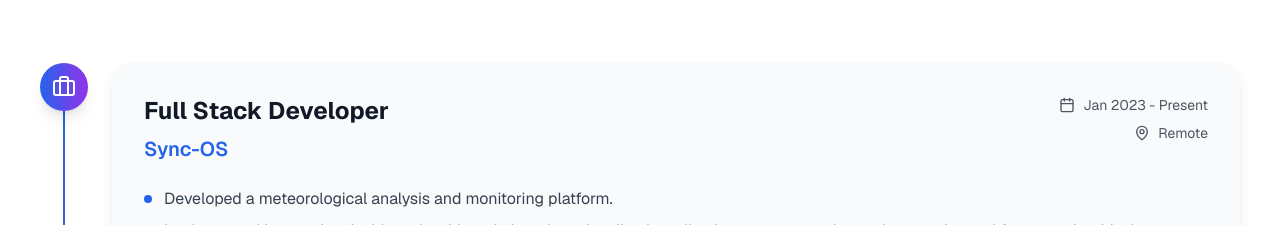
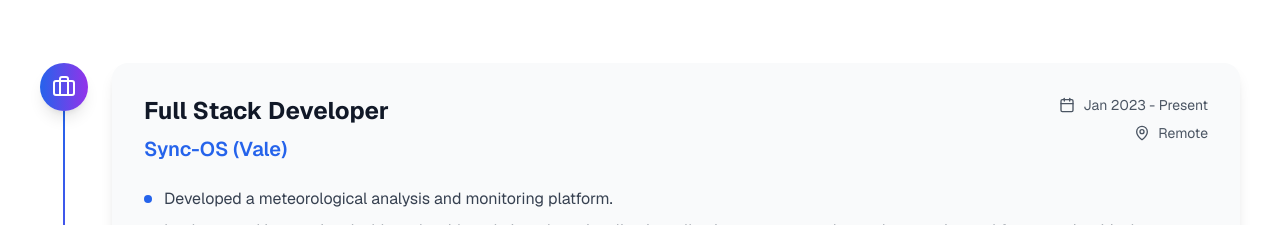
Before and after one commit to rafamenegheti/portfolio, a Next.js app: page / in a window 1280 px wide. Shown: the part 2160-2385 px from the top of the page. Built offline with nearby package versions, Linux system fonts and the light colour scheme.

Commit message:
feat: updating experience

```diff
--- a/src/components/ExperienceSection.tsx
+++ b/src/components/ExperienceSection.tsx
@@ -24,7 +24,7 @@ const ExperienceSection = () => {
   const experiences: Experience[] = [
     {
       id: "1",
-      company: "Sync-OS",
+      company: "Sync-OS (Vale)",
       position: t("experience.job1.position"),
       location: "Remote",
       startDate: "Jan 2023",
```
